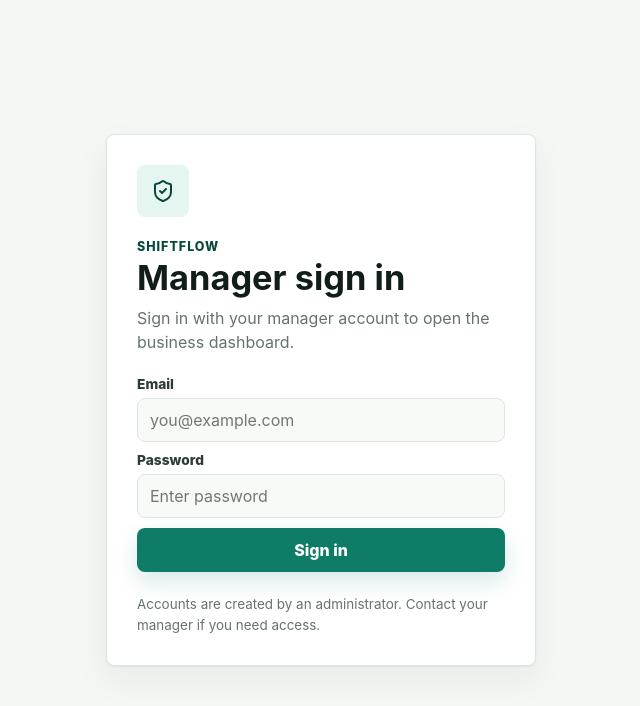
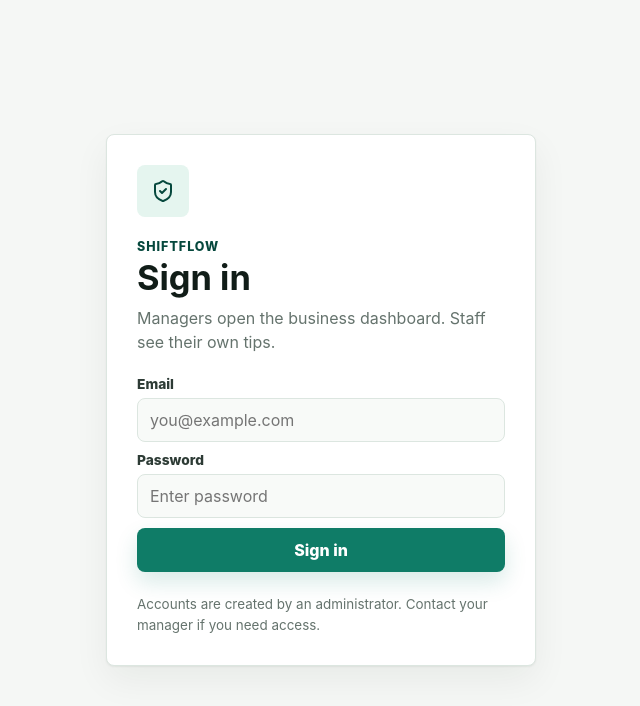
Before and after one commit to ralphgmorente/fair-tips, a Next.js app: page /login in a window 1280 px wide. Shown: the top 706 px of the page, without its empty margins (319-959 px from the left). Built offline with nearby package versions, Linux system fonts and the light colour scheme; no server answers.

Commit message:
fix: login page no longer greets everyone as a manager
* staff sign in on the same page, so "Manager sign in" told them
  they were in the wrong place
* use a neutral heading and say what each role gets

```diff
--- a/app/login/login-form.tsx
+++ b/app/login/login-form.tsx
@@ -17,9 +17,9 @@ export function LoginForm({ redirectTo }: { redirectTo: string }) {
         </span>
         <div>
           <p className="eyebrow">ShiftFlow</p>
-          <h1>Manager sign in</h1>
+          <h1>Sign in</h1>
           <p className="access-copy">
-            Sign in with your manager account to open the business dashboard.
+            Managers open the business dashboard. Staff see their own tips.
           </p>
         </div>
         <form className="password-form" action={formAction}>
```
